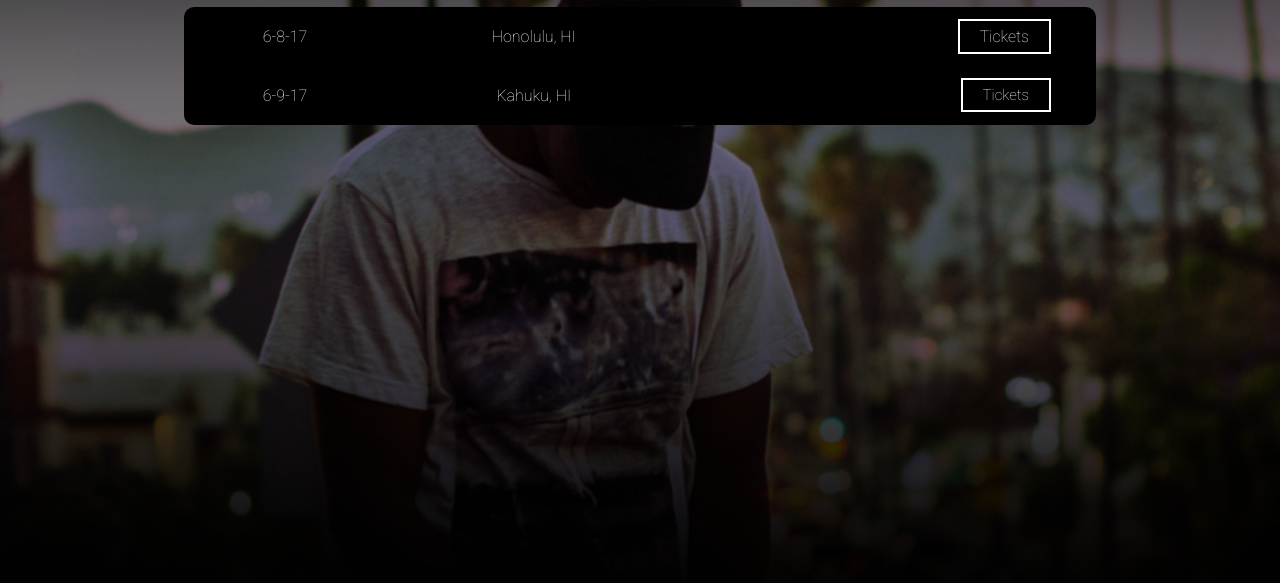
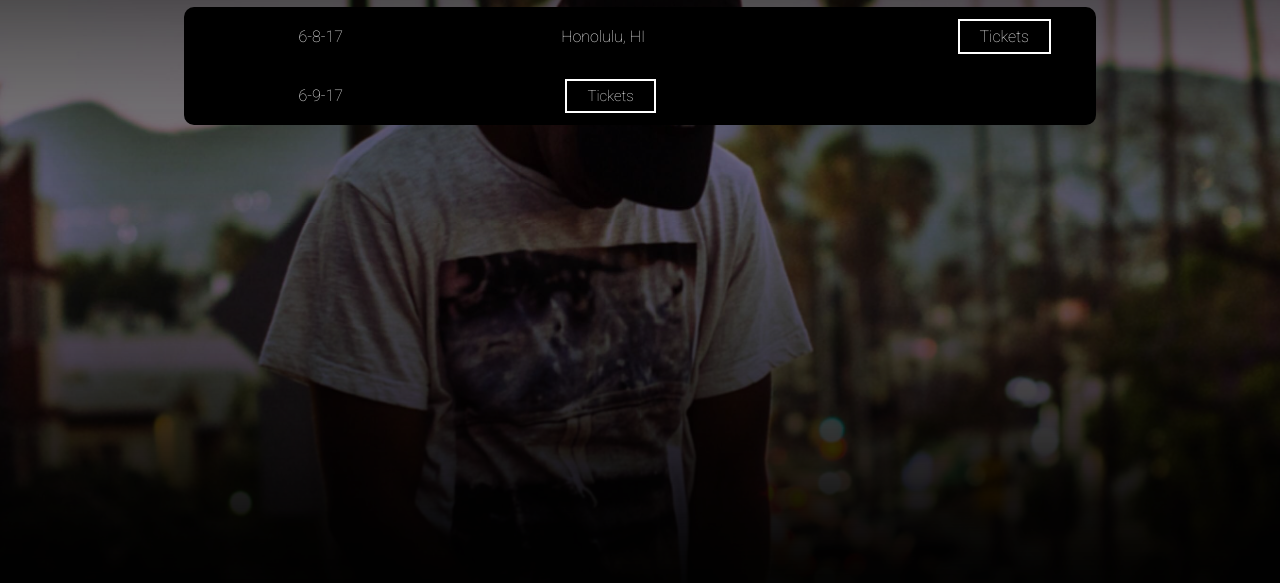
Before and after one commit to rgomezp/tripcarter, a plain HTML site: page shows/index.html in a window 1280 px wide. Shown: the part 177-760 px from the top of the page. Drawn offline with nearby package versions, Linux system fonts and the light colour scheme; files whose address does not match are found by name.

Commit message:
30% on table dates to try on mobile

```diff
--- a/shows/index.html
+++ b/shows/index.html
@@ -28,13 +28,13 @@
 		<!-- Table with upcoming shows-->
 		<table class="center" style="text-align: center; width: 80%;">
 			<tr style="margin: 20px;">
-				<td>6-8-17</td>
+				<td style = "width: 30%;">6-8-17</td>
 				<td>Honolulu, HI</td>
 				<td style = "float: right; margin-right: 25px;"><a href="https://www.eventbrite.com/e/felly-at-the-republik-june-8-2017-tickets-33235625651" style = "display: inline; border-style: solid; border-width: 2px; width: 100%; margin-left: 15px; color: white; padding:6px; padding-left: 20px; padding-right: 20px;">Tickets</a></td>
 			</tr>
 			<tr>
-				<td>6-9-17</td>
-				<td>Kahuku, HI</td>
+				<td style = "width: 30%;">6-9-17</td>
+				<td style = "width:>Kahuku, HI</td>
 				<td style = "float: right; margin-right: 25px;"><a href="https://www.eventbrite.com/e/felly-at-surfer-the-bar-tickets-34379012552" style = "display: inline; border-style: solid; border-width: 2px; width: 100%; margin-left: 15px; color: white; padding:6px; font-size: 15px; padding-left: 20px; padding-right: 20px;">Tickets</a></td>
 			</tr>
 		</table>
```
Also changed, not shown: 1 other file.
